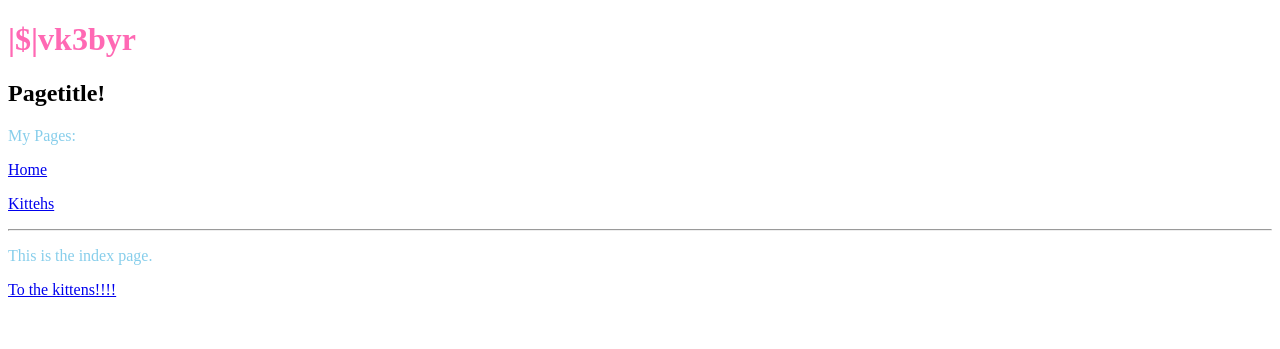
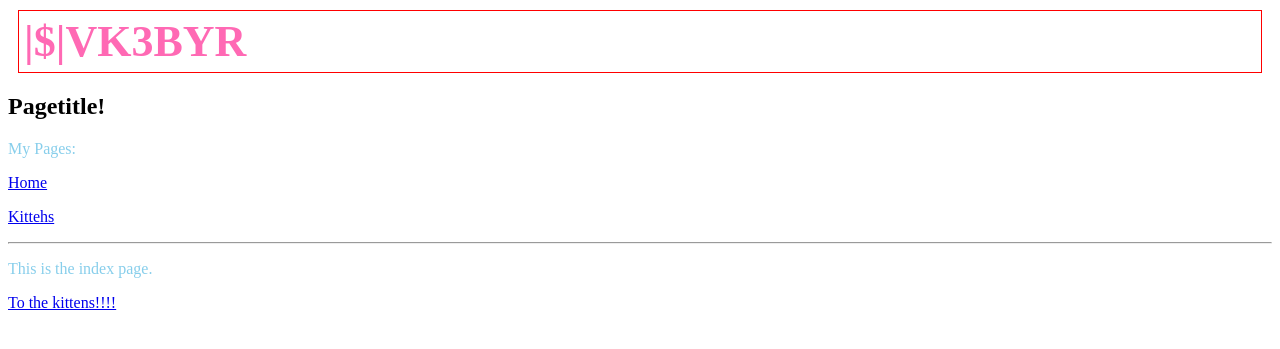
Before and after one commit to vk3byr/vk3byr.github.io, a Jekyll site: the page built from index.html, in a window 1280 px wide. Shown: the top 349 px of the page. Built offline with Jekyll 4.4.1, drawn with Linux system fonts in a browser that asks for light colours.

Commit message:
Update style.css

```diff
--- a/css/style.css
+++ b/css/style.css
@@ -1,6 +1,13 @@
 h1 {
   color: hotpink;
+  font-size: 44px;
+  text-transform: uppercase;
+
+  border: 1px solid red;
+  margin: 10px;
+  padding: 5px;
 }
 p {
   color: skyblue;
+  font-size: 16px;
 }
```
